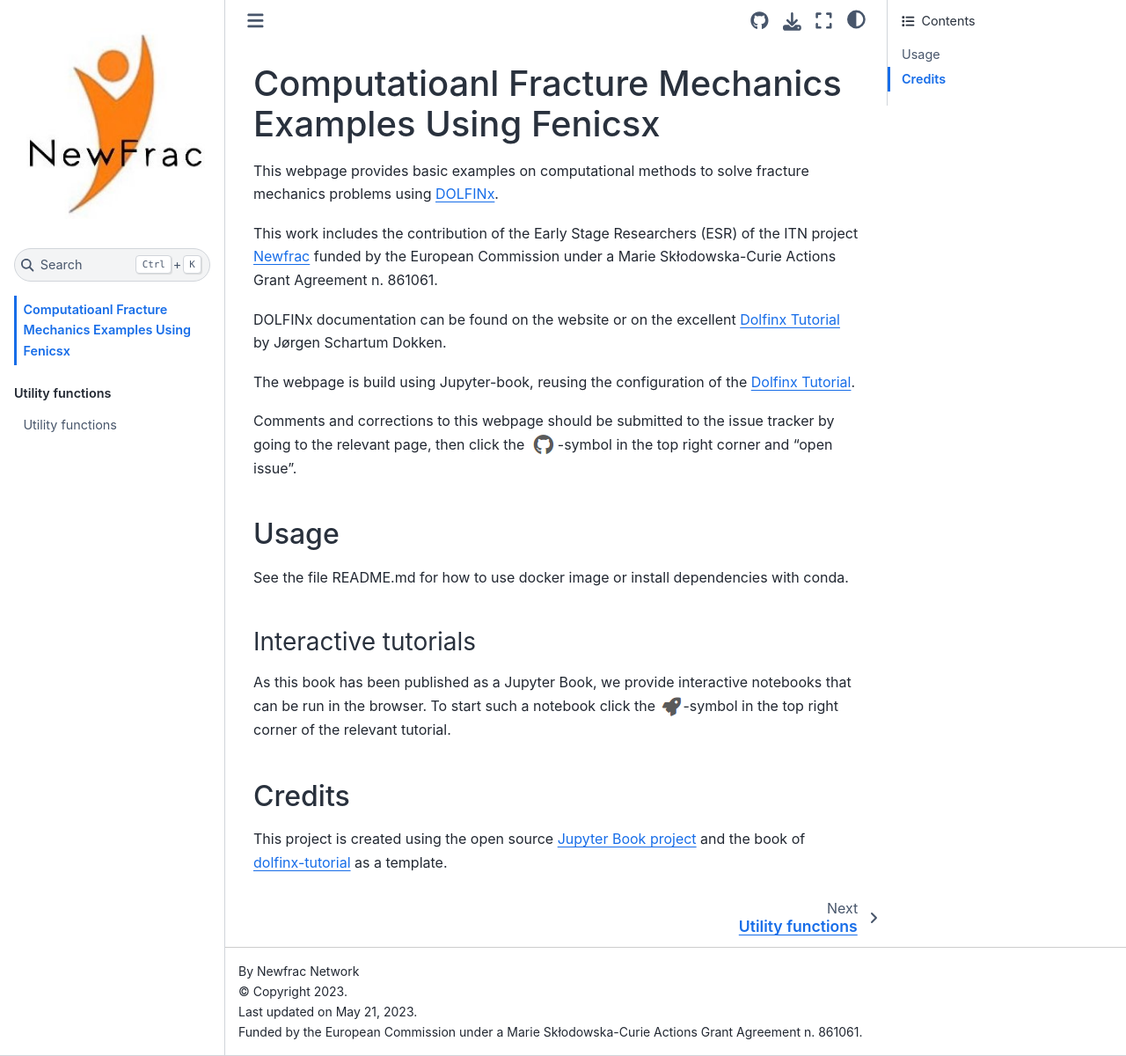
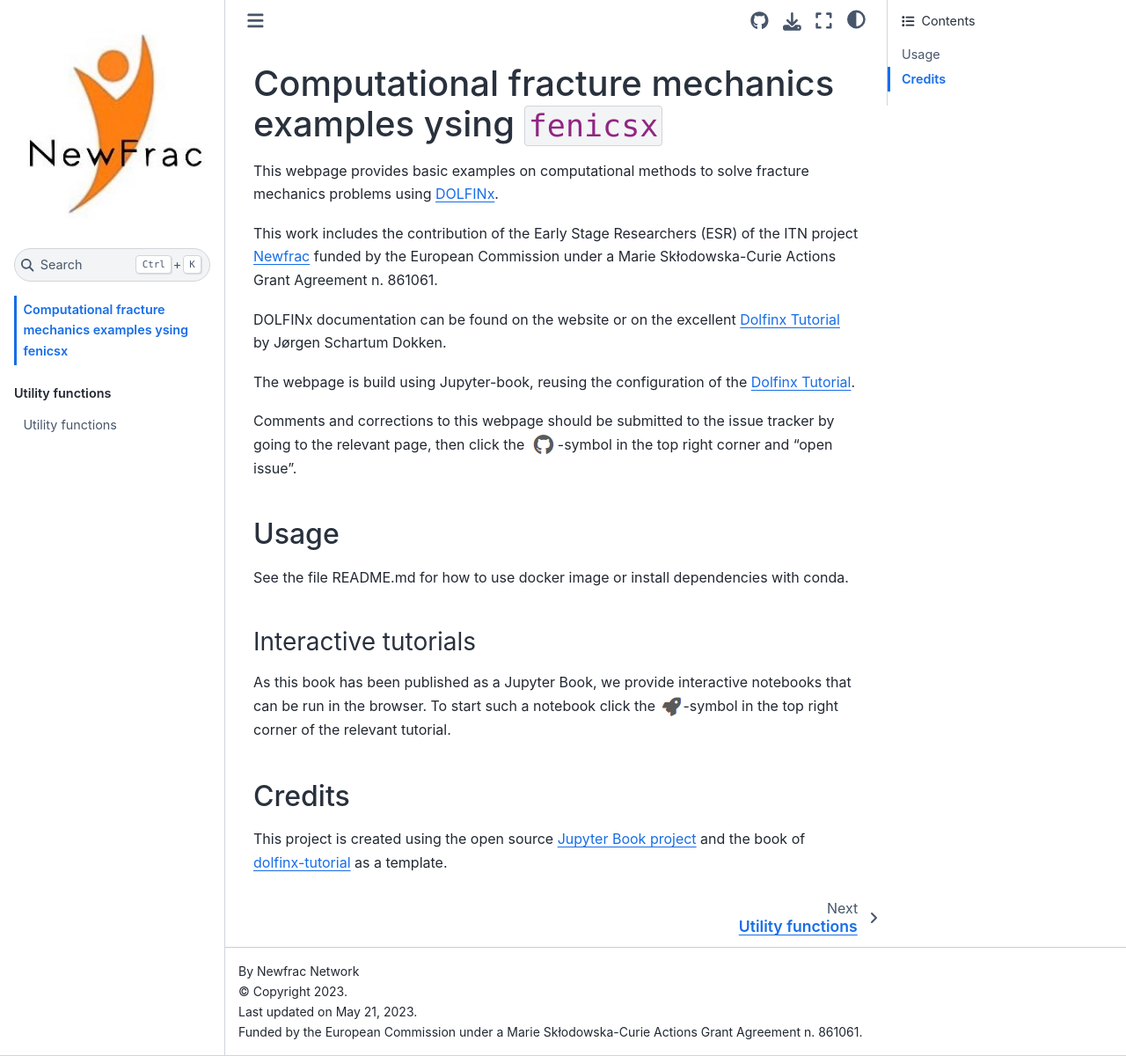
Before and after one commit to newfrac/fenicsx-fracture, a Jupyter Book: the page built from index.md, in a window 1280 px wide and 1200 px high. Shown: the whole window at 88% size. Built offline with Jupyter Book 1.0.4 settings and Sphinx 7.4.7 and the Sphinx Book theme 1.1.4, drawn with Linux system fonts in a browser that asks for light colours; pages that are not in the unit, such as notebooks, are missing from menus.

```diff
--- a/index.md
+++ b/index.md
@@ -1,4 +1,4 @@
-# Computatioanl Fracture Mechanics Examples Using Fenicsx
+# Computational fracture mechanics examples ysing `fenicsx`
 
 This webpage provides basic examples on computational methods to solve fracture mechanics problems using [DOLFINx](https://github.com/FEniCS/dolfinx/).
 
```
